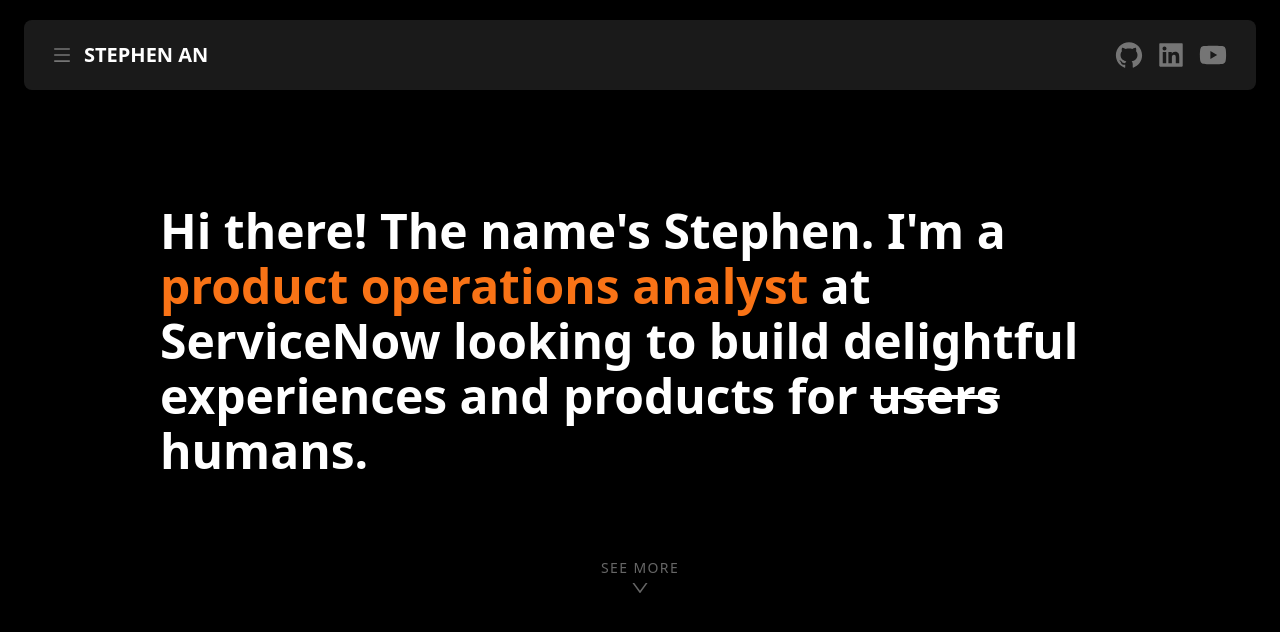
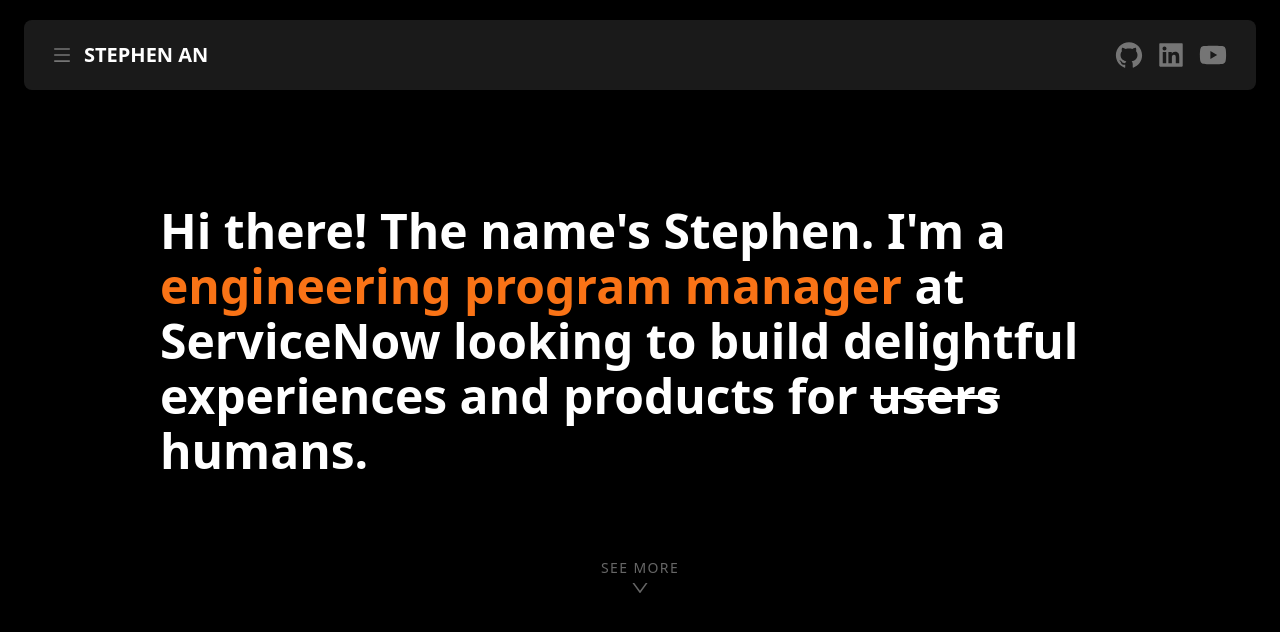
Before and after one commit to stephenfcan/portfolio-site, a Next.js app: page / in a window 1280 px wide. Shown: the top 632 px of the page. Built offline with nearby package versions, Linux system fonts and the light colour scheme.

Commit message:
change hero 2

```diff
--- a/components/Hero.jsx
+++ b/components/Hero.jsx
@@ -6,7 +6,7 @@
   return (
     <div className='min-h-screen h-full pt-32 md:py-40 md:flex items-center'>
       <div className='space-y-10 md:space-y-20 flex flex-col items-center'>
-        <h1 className='font-semibold text-2xl md:text-5xl text-white md:leading-[55px]'>Hi there! The name&apos;s Stephen. I&apos;m a <span className='text-orange-500'>product operations analyst</span> at ServiceNow looking to build delightful experiences and products for <s>users</s> humans.</h1>
+        <h1 className='font-semibold text-2xl md:text-5xl text-white md:leading-[55px]'>Hi there! The name&apos;s Stephen. I&apos;m a <span className='text-orange-500'>engineering program manager</span> at ServiceNow looking to build delightful experiences and products for <s>users</s> humans.</h1>
         <Link href='#about'>
           <button className='flex flex-col text-center justify-center items-center text-white/40 hover:text-white'>
             <h1 className='text-sm font-extralight tracking-widest transition-all'>SEE MORE</h1>
```
